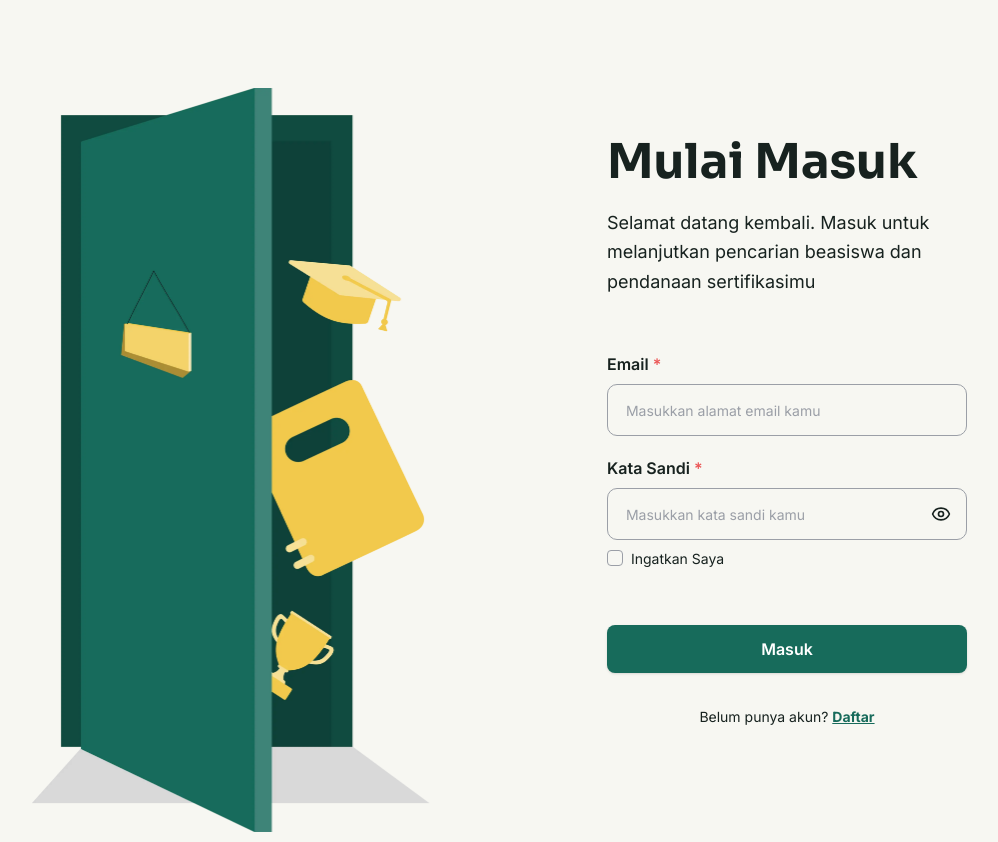
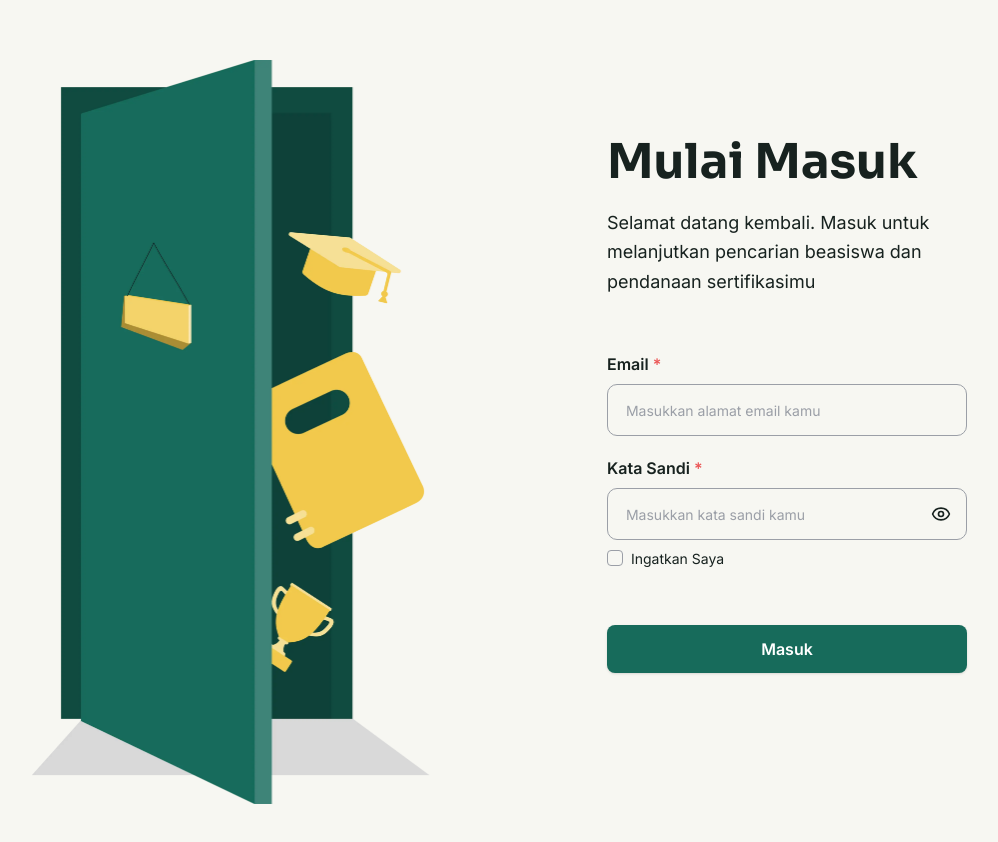
Before and after one commit to Openpath-id/openpath-website, a Next.js app: page /login in a window 1280 px wide. Shown: the part 110-952 px from the top of the page, without its empty margins (112-1110 px from the left). Built offline with nearby package versions, Linux system fonts and the light colour scheme.

Commit message:
fix: minor in login form

```diff
--- a/src/components/auth/LoginForm.tsx
+++ b/src/components/auth/LoginForm.tsx
@@ -167,7 +167,7 @@
       </Button>
 
       {/* Footer Text (gap ke bawah 32px) */}
-      <div className="mt-[32px] text-center">
+      {/* <div className="mt-[32px] text-center">
         <span
           className={`${
             isDesktop ? "text-[14px]" : "text-[12px]"
@@ -183,7 +183,7 @@
         >
           Daftar
         </Link>
-      </div>
+      </div> */}
     </form>
   );
 }
```
